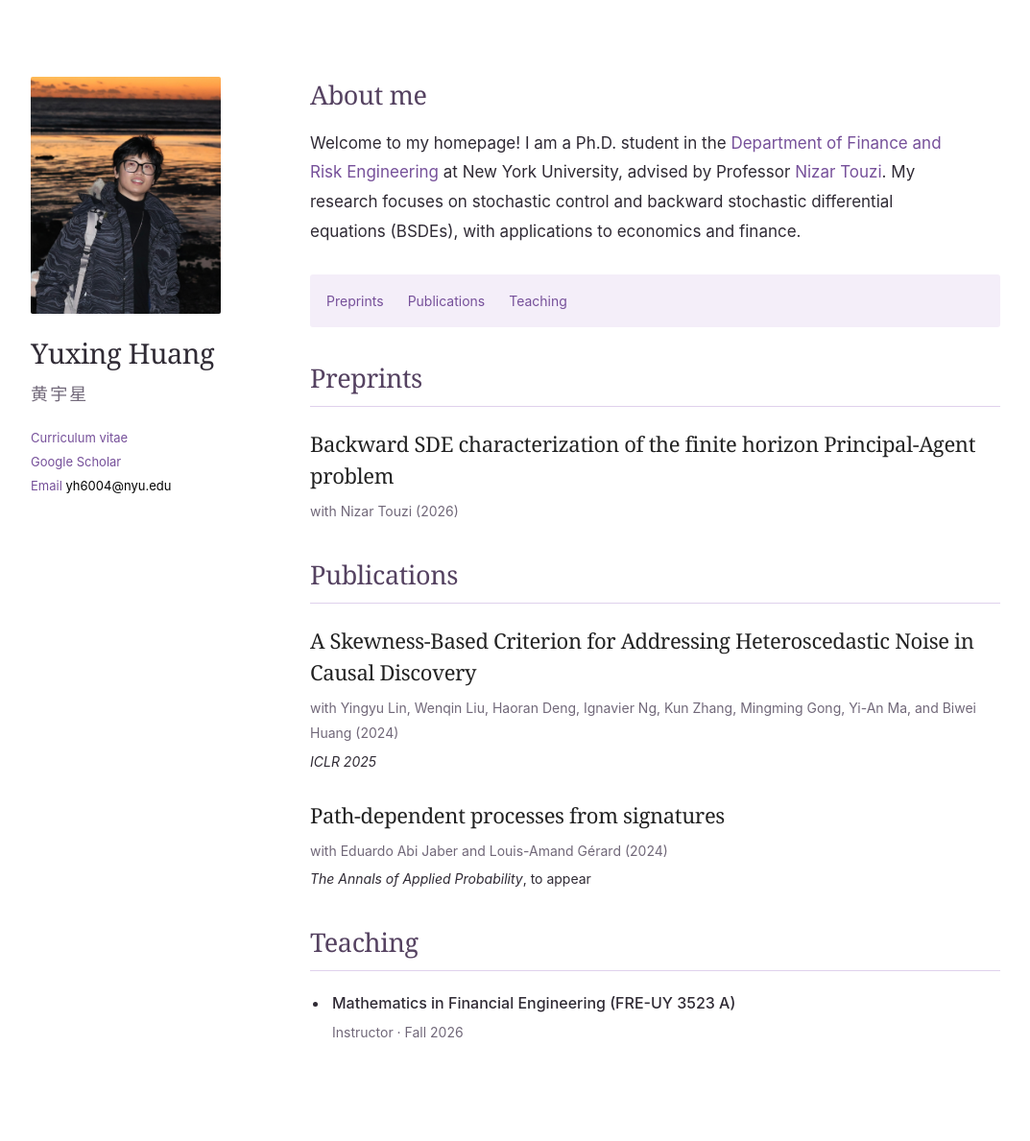
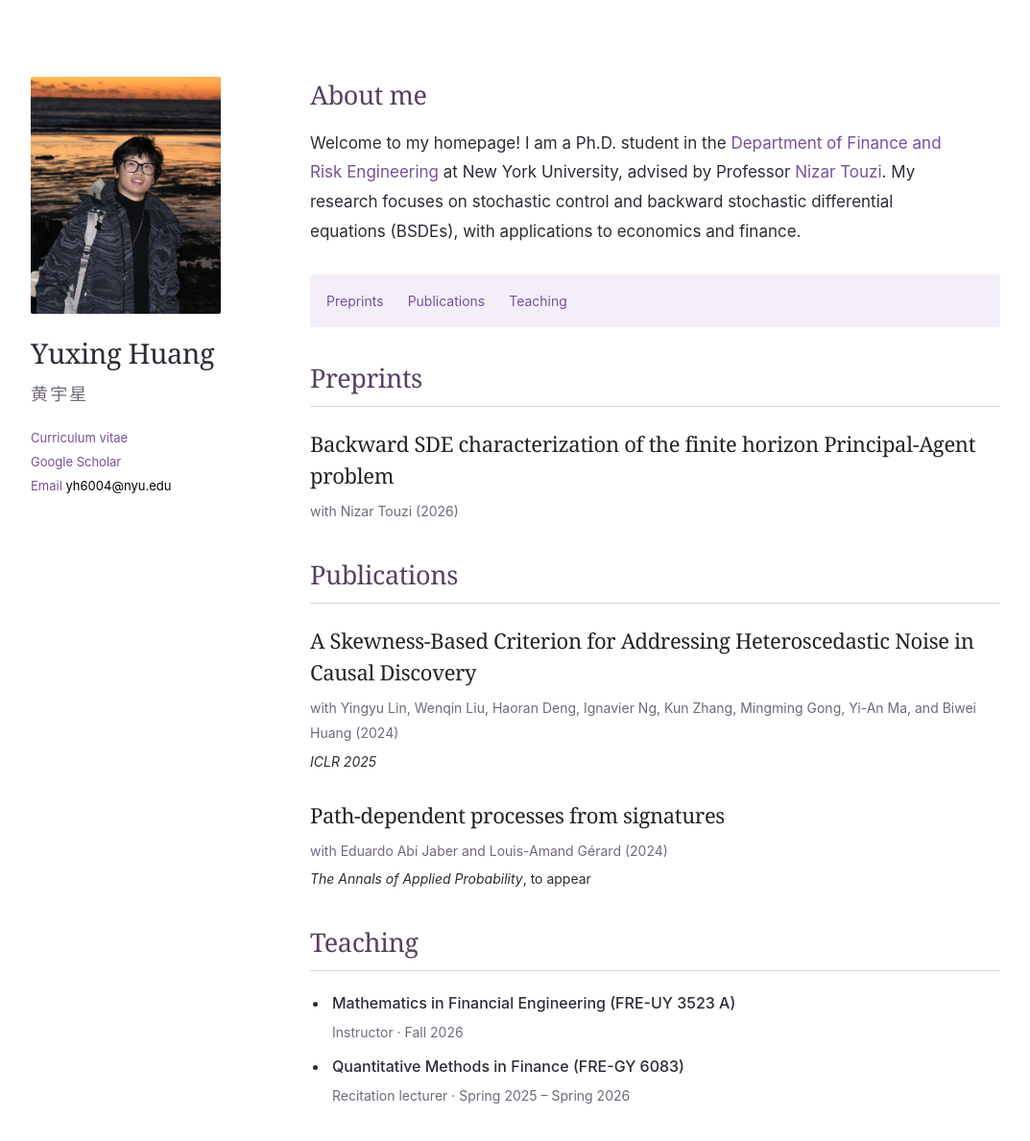
Before and after one commit to YuxingMath/yuxingmath.github.io, a Jekyll site: the page built from _pages/about.md, in a window 1280 px wide and 1243 px high. Shown: the top 1189 px of the window at 96% size, without its empty margins (103-1176 px from the left). Built offline with Jekyll 4.4.1, drawn with Linux system fonts in a browser that asks for light colours.

Commit message:
Add Quantitative Methods in Finance teaching entry

```diff
--- a/_data/teaching.yml
+++ b/_data/teaching.yml
@@ -2,3 +2,8 @@
   code: FRE-UY 3523 A
   role: Instructor
   term: Fall 2026
+
+- course: Quantitative Methods in Finance
+  code: FRE-GY 6083
+  role: Recitation lecturer
+  term: Spring 2025 – Spring 2026
```
